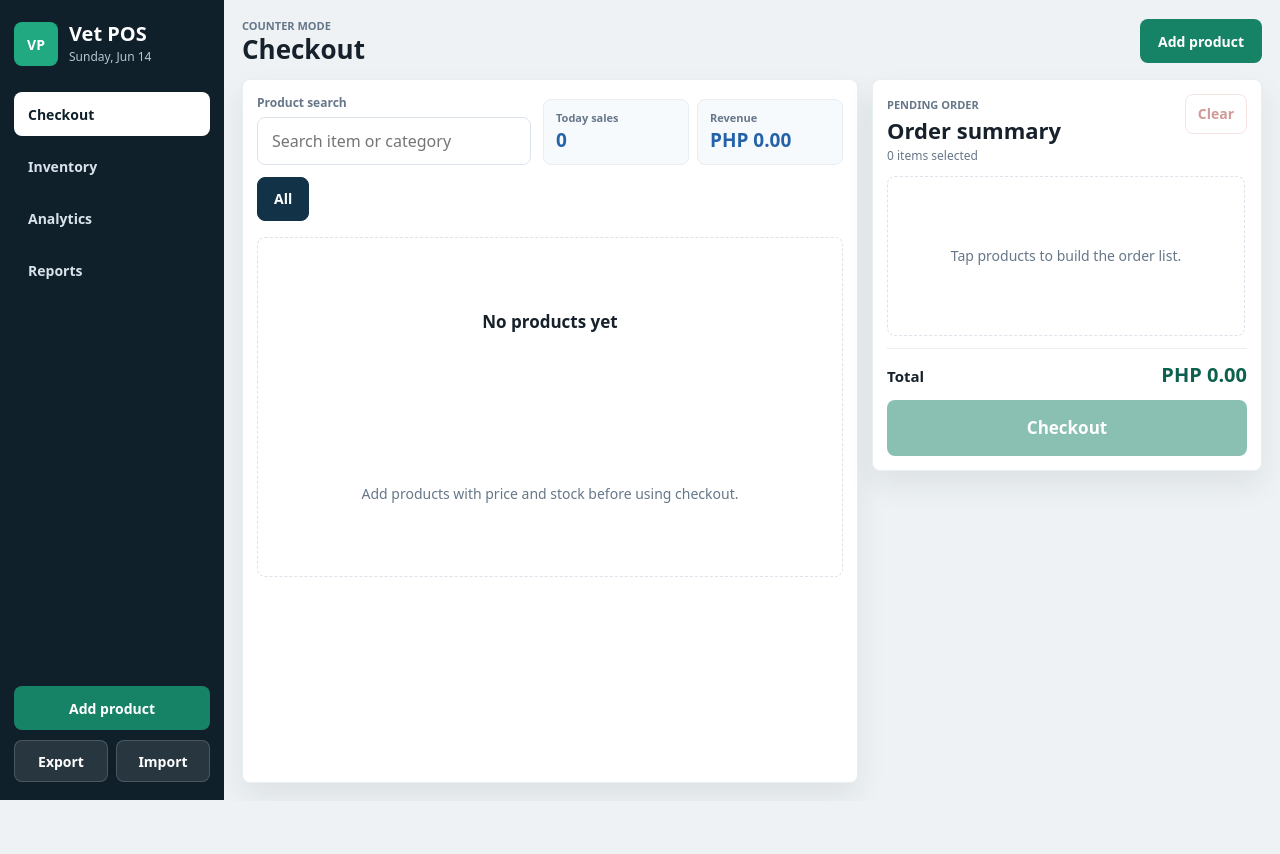
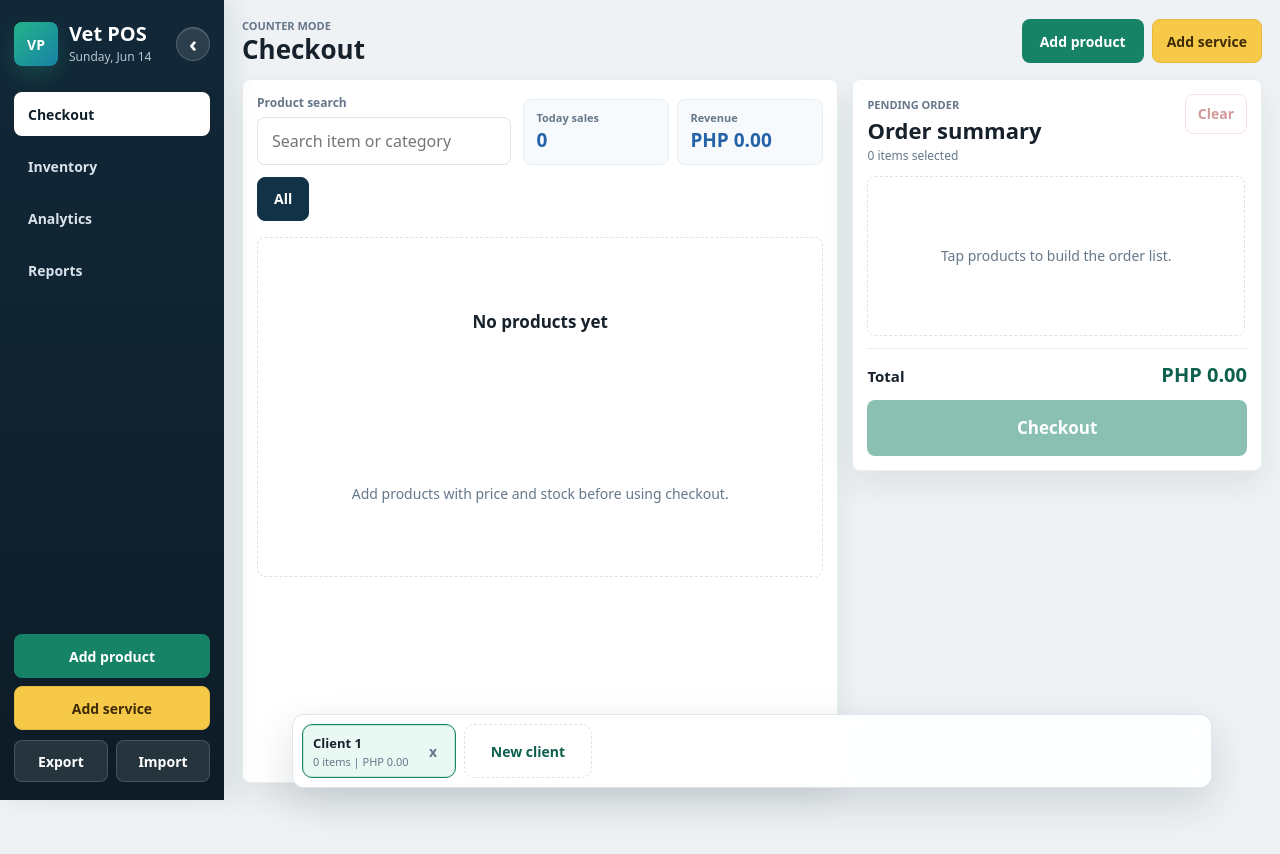
Before and after one commit to mits2025/vet-stock-app, a React (Vite) app: page / in a window 1280 px wide. Shown: the top 854 px of the page. Before the commit the page ends 801 px from the top, so only its background shows below. Built offline with nearby package versions, Linux system fonts and the light colour scheme.

Commit message:
multi client and service

```diff
--- a/src/App.jsx
+++ b/src/App.jsx
@@ -28,8 +28,10 @@ export default function App() {
   const [tab, setTab] = useState('pos')
   const [modalOpen, setModalOpen] = useState(false)
   const [editProduct, setEditProduct] = useState(null)
+  const [productPreset, setProductPreset] = useState(null)
   const [restockProduct, setRestockProduct] = useState(null)
   const [undoProduct, setUndoProduct] = useState(null)
+  const [navCollapsed, setNavCollapsed] = useState(false)
 
   useEffect(() => {
     localStorage.setItem('vet-products', JSON.stringify(products))
@@ -47,6 +49,7 @@ export default function App() {
     }
     setModalOpen(false)
     setEditProduct(null)
+    setProductPreset(null)
   }
 
   function saveRestock(data) {
@@ -125,11 +128,26 @@ export default function App() {
   }
 
   function openEdit(product) {
+    setProductPreset(null)
     setEditProduct(product)
     setModalOpen(true)
   }
 
   function openNewProduct() {
+    setProductPreset(null)
+    setEditProduct(null)
+    setModalOpen(true)
+  }
+
+  function openNewService() {
+    setProductPreset({
+      cat: 'Service',
+      trackStock: false,
+      qty: '',
+      newQty: '',
+      unit: '',
+      reorder: '',
+    })
     setEditProduct(null)
     setModalOpen(true)
   }
@@ -174,7 +192,7 @@ export default function App() {
   const activeTab = tabs.find(item => item.id === tab)
 
   return (
-    <div className="app-shell">
+    <div className={navCollapsed ? 'app-shell nav-collapsed' : 'app-shell'}>
       <aside className="side-nav">
         <div className="brand-block">
           <div className="brand-mark">VP</div>
@@ -182,6 +200,14 @@ export default function App() {
             <h1>Vet POS</h1>
             <p>{new Date().toLocaleDateString('en-PH', { weekday: 'long', month: 'short', day: 'numeric' })}</p>
           </div>
+          <button
+            type="button"
+            onClick={() => setNavCollapsed(prev => !prev)}
+            className="sidebar-toggle"
+            aria-label={navCollapsed ? 'Expand sidebar' : 'Collapse sidebar'}
+          >
+            <span>{navCollapsed ? '›' : '‹'}</span>
+          </button>
         </div>
 
         <nav className="nav-stack" aria-label="Primary">
@@ -198,7 +224,14 @@ export default function App() {
         </nav>
 
         <div className="nav-actions">
-          <button onClick={openNewProduct} className="primary-action">Add product</button>
+          <div className="create-actions">
+            <button onClick={openNewProduct} className="primary-action">
+              Add product
+            </button>
+            <button onClick={openNewService} className="service-action">
+              Add service
+            </button>
+          </div>
           <div className="backup-actions">
             <button onClick={exportBackup} className="secondary-action">Export</button>
             <label className="secondary-action">
@@ -215,7 +248,14 @@ export default function App() {
             <div className="eyebrow">Counter mode</div>
             <h2>{activeTab?.label}</h2>
           </div>
-          <button onClick={openNewProduct} className="header-add-button">Add product</button>
+          <div className="header-actions">
+            <button onClick={openNewProduct} className="header-add-button">
+              Add product
+            </button>
+            <button onClick={openNewService} className="header-service-button">
+              Add service
+            </button>
+          </div>
         </header>
 
         {tab !== 'pos' && <Dashboard products={products} />}
@@ -245,9 +285,10 @@ export default function App() {
       {modalOpen && (
         <ProductModal
           product={editProduct}
+          preset={productPreset}
           products={products}
           onSave={saveProduct}
-          onClose={() => { setModalOpen(false); setEditProduct(null) }}
+          onClose={() => { setModalOpen(false); setEditProduct(null); setProductPreset(null) }}
         />
       )}
 
--- a/src/components/POS.jsx
+++ b/src/components/POS.jsx
@@ -5,14 +5,18 @@ const money = value => `PHP ${Number(value || 0).toFixed(2)}`
 const withUnit = (value, unit) => unit ? `${value} ${unit}` : String(value)
 const priceLabel = item => item.unit ? `${money(item.price)} / ${item.unit}` : money(item.price)
 const tracksStock = product => product.trackStock !== false
+const initialOrder = { id: 'client-1', label: 'Client 1', cart: [], itemDiscounts: {} }
 
 export default function POS({ products, sales, onCompleteSale, onEditProduct, onRestockProduct }) {
   const [search, setSearch] = useState('')
   const [activeCategory, setActiveCategory] = useState('All')
-  const [cart, setCart] = useState([])
+  const [orders, setOrders] = useState([initialOrder])
+  const [activeOrderId, setActiveOrderId] = useState(initialOrder.id)
   const [checkoutOpen, setCheckoutOpen] = useState(false)
   const [paymentMethod, setPaymentMethod] = useState('Cash')
-  const [itemDiscounts, setItemDiscounts] = useState({})
+  const activeOrder = orders.find(order => order.id === activeOrderId) || orders[0]
+  const cart = activeOrder?.cart || []
+  const itemDiscounts = activeOrder?.itemDiscounts || {}
 
   const categories = useMemo(() => {
     const unique = [...new Set(products.map(product => product.cat).filter(Boolean))].sort()
@@ -59,6 +63,53 @@ export default function POS({ products, sales, onCompleteSale, onEditProduct, on
   const todaySales = sales.filter(sale => sale.date?.slice(0, 10) === todayKey)
   const todayRevenue = todaySales.reduce((sum, sale) => sum + (Number(sale.total) || 0), 0)
 
+  function updateActiveOrder(updater) {
+    setOrders(prev => prev.map(order => {
+      if (order.id !== activeOrderId) return order
+      return { ...order, ...updater(order) }
+    }))
+  }
+
+  function setActiveCart(updater) {
+    updateActiveOrder(order => ({
+      cart: typeof updater === 'function' ? updater(order.cart) : updater,
+    }))
+  }
+
+  function setActiveDiscounts(updater) {
+    updateActiveOrder(order => ({
+      itemDiscounts: typeof updater === 'function' ? updater(order.itemDiscounts) : updater,
+    }))
+  }
+
+  function addOrderPage() {
+    const order = {
+      id: `client-${Date.now()}`,
+      label: `Client ${orders.length + 1}`,
+      cart: [],
+      itemDiscounts: {},
+    }
+    setOrders(prev => [...prev, order])
+    setActiveOrderId(order.id)
+    setCheckoutOpen(false)
+  }
+
+  function removeOrderPage(orderId) {
+    if (orders.length === 1) {
+      setActiveCart([])
+      setActiveDiscounts({})
+      setCheckoutOpen(false)
+      return
+    }
+
+    const remaining = orders.filter(order => order.id !== orderId)
+    setOrders(remaining)
+    if (activeOrderId === orderId) {
+      setActiveOrderId(remaining[0].id)
+      setCheckoutOpen(false)
+    }
+  }
+
   function addToCart(product) {
     const price = Number(product.price) || 0
     if (price <= 0) {
@@ -66,7 +117,7 @@ export default function POS({ products, sales, onCompleteSale, onEditProduct, on
       return
     }
 
-    setCart(prev => {
+    setActiveCart(prev => {
       const existing = prev.find(item => item.productId === product.id)
       if (existing) {
         if (tracksStock(product) && existing.qty >= Number(product.qty)) return prev
@@ -90,7 +141,7 @@ export default function POS({ products, sales, onCompleteSale, onEditProduct, on
   }
 
   function updateQty(productId, nextQty) {
-    setCart(prev => prev.flatMap(item => {
+    setActiveCart(prev => prev.flatMap(item => {
       if (item.productId !== productId) return [item]
       const qty = Math.max(0, Math.min(Number(nextQty) || 0, item.stockAvailable))
       return qty === 0 ? [] : [{ ...item, qty }]
@@ -106,8 +157,8 @@ export default function POS({ products, sales, onCompleteSale, onEditProduct, on
   function clearCart() {
     if (cart.length === 0) return
     if (confirm('Clear the current cart?')) {
-      setCart([])
-      setItemDiscounts({})
+      setActiveCart([])
+      setActiveDiscounts({})
       setCheckoutOpen(false)
     }
   }
@@ -121,7 +172,7 @@ export default function POS({ products, sales, onCompleteSale, onEditProduct, on
   }
 
   function setItemDiscount(productId, value) {
-    setItemDiscounts(prev => ({ ...prev, [productId]: value }))
+    setActiveDiscounts(prev => ({ ...prev, [productId]: value }))
   }
 
   function checkoutOrder() {
@@ -149,8 +200,8 @@ export default function POS({ products, sales, onCompleteSale, onEditProduct, on
       paymentMethod,
       discount: discountTotal,
     })
-    setCart([])
-    setItemDiscounts({})
+    setActiveCart([])
+    setActiveDiscounts({})
     setCheckoutOpen(false)
     setPaymentMethod('Cash')
   }
@@ -186,7 +237,7 @@ export default function POS({ products, sales, onCompleteSale, onEditProduct, on
               <h3>Checkout</h3>
               <p>Review the order, apply item discounts, then choose the buyer payment mode.</p>
             </div>
-            <button onClick={() => setCheckoutOpen(false)} className="secondary-page-button">Back to POS</button>
+            <button onClick={() => setCheckoutOpen(false)} className="secondary-page-button danger-page-button">Back to POS</button>
           </div>
 
           <div className="checkout-item-list">
@@ -411,6 +462,54 @@ export default function POS({ products, sales, onCompleteSale, onEditProduct, on
           Checkout
         </button>
       </aside>
+
+      <div className="order-page-strip" aria-label="Client order pages">
+        {orders.map(order => {
+          const orderCount = order.cart.reduce((sum, item) => sum + item.qty, 0)
+          const orderTotal = order.cart.reduce((sum, item) => sum + item.qty * item.price, 0)
+          const isActive = order.id === activeOrderId
+          return (
+            <div
+              key={order.id}
+              role="button"
+              tabIndex={0}
+              onClick={() => { setActiveOrderId(order.id); setCheckoutOpen(false) }}
+              onKeyDown={event => {
+                if (event.key === 'Enter' || event.key === ' ') {
+                  event.preventDefault()
+                  setActiveOrderId(order.id)
+                  setCheckoutOpen(false)
+                }
+              }}
+              className={isActive ? 'order-page-tab active' : 'order-page-tab'}
+            >
+              <span>
+                <strong>{order.label}</strong>
+                <small>{orderCount} items | {money(orderTotal)}</small>
+              </span>
+              <span
+                role="button"
+                tabIndex={0}
+                className="order-close"
+                onClick={event => {
+                  event.stopPropagation()
+                  removeOrderPage(order.id)
+                }}
+                onKeyDown={event => {
+                  if (event.key === 'Enter' || event.key === ' ') {
+                    event.preventDefault()
+                    event.stopPropagation()
+                    removeOrderPage(order.id)
+                  }
+                }}
+              >
+                x
+              </span>
+            </div>
+          )
+        })}
+        <button type="button" onClick={addOrderPage} className="add-order-tab">New client</button>
+      </div>
     </div>
   )
 }
--- a/src/components/ProductModal.jsx
+++ b/src/components/ProductModal.jsx
@@ -3,7 +3,7 @@ import { getUsageInLastDaysWithPendingCount } from '../utils/usage'
 
 const DEFAULT_CATS = ['Medicine', 'Vaccine', 'Test Kits', 'Supplies', 'Food', 'Equipment', 'Service']
 
-export default function ProductModal({ product, products = [], onSave, onClose }) {
+export default function ProductModal({ product, preset = null, products = [], onSave, onClose }) {
   const isEdit = !!product
   const savedCats = products.map(item => item.cat).filter(Boolean)
   const cats = [...new Set([...DEFAULT_CATS, ...savedCats])].sort()
@@ -12,7 +12,7 @@ export default function ProductModal({ product, products = [], onSave, onClose }
   const [form, setForm] = useState(
     isEdit
       ? { trackStock: product.trackStock !== false, ...product, newQty: product.qty }
-      : { name: '', cat: initialCat, customCat: '', qty: '', unit: '', reorder: '', price: '', newQty: '', trackStock: true }
+      : { name: '', cat: initialCat, customCat: '', qty: '', unit: '', reorder: '', price: '', newQty: '', trackStock: true, ...preset }
   )
 
   const set = (k, v) => setForm(f => ({ ...f, [k]: v }))
--- a/src/index.css
+++ b/src/index.css
@@ -46,6 +46,11 @@ button {
   display: grid;
   grid-template-columns: 224px minmax(0, 1fr);
   min-height: 100vh;
+  transition: grid-template-columns 0.18s ease;
+}
+
+.app-shell.nav-collapsed {
+  grid-template-columns: 88px minmax(0, 1fr);
 }
 
 .side-nav {
@@ -56,8 +61,9 @@ button {
   gap: 22px;
   height: 100vh;
   padding: 18px 14px;
-  background: #10202b;
+  background: linear-gradient(180deg, #122838 0%, #0d1c27 100%);
   color: #fff;
+  box-shadow: 10px 0 24px rgba(16, 32, 43, 0.08);
 }
 
 .brand-block {
@@ -67,16 +73,23 @@ button {
   min-height: 52px;
 }
 
+.nav-collapsed .brand-block {
+  flex-direction: column;
+  justify-content: flex-start;
+  gap: 10px;
+}
+
 .brand-mark {
   display: grid;
   place-items: center;
   width: 44px;
   height: 44px;
   border-radius: 8px;
-  background: #21a982;
+  background: linear-gradient(135deg, #24b489, #1781a5);
   color: #fff;
   font-weight: 800;
   letter-spacing: 0;
+  box-shadow: 0 10px 22px rgba(33, 169, 130, 0.24);
 }
 
 .brand-block h1 {
@@ -90,6 +103,31 @@ button {
   font-size: 12px;
 }
 
+.sidebar-toggle {
+  display: grid;
+  place-items: center;
+  width: 34px;
+  height: 34px;
+  margin-left: auto;
+  border: 1px solid rgba(255, 255, 255, 0.18);
+  border-radius: 999px;
+  background: rgba(255, 255, 255, 0.11);
+  color: #fff;
+  cursor: pointer;
+  font-weight: 900;
+  box-shadow: inset 0 1px 0 rgba(255, 255, 255, 0.12);
+}
+
+.sidebar-toggle:hover {
+  background: rgba(255, 255, 255, 0.18);
+}
+
+.sidebar-toggle span {
+  transform: translateY(-1px);
+  font-size: 22px;
+  line-height: 1;
+}
+
 .nav-stack {
   display: grid;
   gap: 8px;
@@ -97,8 +135,10 @@ button {
 
 .nav-button,
 .primary-action,
+.service-action,
 .secondary-action,
 .header-add-button,
+.header-service-button,
 .category-chip,
 .product-tile,
 .clear-cart-button,
@@ -118,6 +158,11 @@ button {
   padding: 0 14px;
   background: transparent;
   color: #d8e2ea;
+  transition: background 0.16s ease, color 0.16s ease;
+}
+
+.nav-button:hover {
+  background: rgba(255, 255, 255, 0.08);
 }
 
 .nav-button.active {
@@ -129,17 +174,68 @@ button {
   display: none;
 }
 
+.nav-collapsed .brand-block h1,
+.nav-collapsed .brand-block p,
+.nav-collapsed .nav-full,
+.nav-collapsed .nav-actions {
+  display: none;
+}
+
+.nav-collapsed .sidebar-toggle {
+  margin-left: 0;
+}
+
+.nav-collapsed .nav-short {
+  display: inline;
+}
+
+.nav-collapsed .nav-button {
+  justify-content: center;
+  padding: 0 8px;
+}
+
+.nav-collapsed .side-nav {
+  align-items: stretch;
+  padding-inline: 10px;
+}
+
 .nav-actions {
   display: grid;
   gap: 10px;
   margin-top: auto;
 }
 
+.create-actions {
+  display: grid;
+  gap: 8px;
+}
+
 .primary-action,
 .header-add-button,
 .complete-sale-button {
+  display: inline-flex;
+  align-items: center;
+  justify-content: center;
+  gap: 8px;
   background: var(--primary);
   color: #fff;
+}
+
+.service-action,
+.header-service-button {
+  display: inline-flex;
+  align-items: center;
+  justify-content: center;
+  gap: 8px;
+  padding: 0 14px;
+  background: #f7c948;
+  color: #3f2b05;
+  border: 1px solid #e6b83d;
+}
+
+.service-action:hover,
+.header-service-button:hover {
+  background: #efb930;
 }
 
 .primary-action:hover,
@@ -166,7 +262,7 @@ button {
 .main-workspace {
   width: 100%;
   max-width: 1480px;
-  padding: 18px;
+  padding: 18px 18px 108px;
 }
 
 .workspace-header {
@@ -175,6 +271,13 @@ button {
   align-items: center;
   gap: 14px;
   margin-bottom: 14px;
+}
+
+.header-actions {
+  display: flex;
+  gap: 8px;
+  flex-wrap: wrap;
+  justify-content: flex-end;
 }
 
 .eyebrow {
@@ -195,15 +298,20 @@ button {
   padding: 0 18px;
 }
 
+.header-service-button {
+  min-height: 44px;
+}
+
 .pos-screen {
   display: grid;
-  grid-template-columns: minmax(0, 1fr) 390px;
+  grid-template-columns: minmax(260px, 1fr) clamp(380px, 32vw, 430px);
   gap: 14px;
   align-items: start;
 }
 
 .pos-products-panel,
 .cart-panel {
+  min-width: 0;
   background: var(--surface);
   border: 1px solid var(--line-soft);
   border-radius: 8px;
@@ -532,6 +640,93 @@ button {
   white-space: nowrap;
 }
 
+.order-page-strip {
+  position: fixed;
+  left: calc(224px + (100vw - 224px) / 2);
+  right: auto;
+  bottom: 12px;
+  z-index: 30;
+  display: flex;
+  gap: 8px;
+  overflow-x: auto;
+  width: min(920px, calc(100vw - 224px - 20px));
+  transform: translateX(-50%);
+  padding: 9px;
+  border: 1px solid rgba(220, 227, 234, 0.9);
+  border-radius: 12px;
+  background: rgba(255, 255, 255, 0.94);
+  box-shadow: 0 16px 42px rgba(23, 33, 43, 0.14);
+  backdrop-filter: blur(10px);
+}
+
+.nav-collapsed .order-page-strip {
+  left: calc(88px + (100vw - 88px) / 2);
+  width: min(920px, calc(100vw - 88px - 20px));
+}
+
+.order-page-tab,
+.add-order-tab {
+  flex: 0 0 auto;
+  display: flex;
+  align-items: center;
+  gap: 9px;
+  min-width: 154px;
+  min-height: 54px;
+  padding: 8px 10px;
+  border: 1px solid var(--line);
+  border-radius: 10px;
+  background: #fff;
+  color: var(--text);
+  cursor: pointer;
+  text-align: left;
+}
+
+.order-page-tab.active {
+  border-color: var(--primary);
+  background: #e9f8f3;
+  box-shadow: inset 0 0 0 1px rgba(22, 131, 103, 0.15);
+}
+
+.order-page-tab span:first-child {
+  display: grid;
+  gap: 2px;
+  min-width: 0;
+}
+
+.order-page-tab strong {
+  font-size: 13px;
+}
+
+.order-page-tab small {
+  color: var(--muted);
+  font-size: 11px;
+  white-space: nowrap;
+}
+
+.order-close {
+  display: grid;
+  place-items: center;
+  width: 24px;
+  height: 24px;
+  margin-left: auto;
+  border-radius: 6px;
+  color: var(--muted);
+  font-weight: 900;
+}
+
+.order-close:hover {
+  background: #f3e2e2;
+  color: var(--danger);
+}
+
+.add-order-tab {
+  justify-content: center;
+  min-width: 128px;
+  border-style: dashed;
+  color: var(--primary-dark);
+  font-weight: 800;
+}
+
 .quantity-controls {
   display: grid;
   grid-template-columns: 30px 42px 30px;
@@ -709,6 +904,17 @@ button {
   white-space: nowrap;
 }
 
+.danger-page-button {
+  border-color: #d94d4d;
+  background: #d94d4d;
+  color: #fff;
+}
+
+.danger-page-button:hover {
+  background: #bd3030;
+  border-color: #bd3030;
+}
+
 .checkout-item-list {
   display: grid;
   gap: 9px;
@@ -785,6 +991,10 @@ button {
     padding: 14px 10px;
   }
 
+  .sidebar-toggle {
+    display: none;
+  }
+
   .brand-block {
     justify-content: center;
   }
@@ -806,7 +1016,12 @@ button {
   }
 
   .pos-screen {
-    grid-template-columns: minmax(0, 1fr) 360px;
+    grid-template-columns: minmax(220px, 1fr) 380px;
+  }
+
+  .order-page-strip {
+    left: calc(88px + (100vw - 88px) / 2);
+    width: min(920px, calc(100vw - 88px - 20px));
   }
 
   .checkout-page {
@@ -817,6 +1032,41 @@ button {
 @media (max-width: 1220px) {
   .pos-toolbar {
     grid-template-columns: 1fr;
+    gap: 8px;
+  }
+
+  .pos-search-wrap {
+    gap: 4px;
+  }
+
+  .pos-search-wrap input {
+    min-height: 42px;
+    padding-inline: 12px;
+    font-size: 14px;
+  }
+
+  .pos-today-strip div {
+    min-height: 54px;
+    padding: 8px 10px;
+  }
+
+  .product-tile-grid {
+    grid-template-columns: repeat(auto-fill, minmax(140px, 1fr));
+  }
+
+  .product-tile {
+    min-height: 136px;
+    padding: 10px;
+  }
+}
+
+@media (max-width: 980px) {
+  .pos-screen {
+    grid-template-columns: minmax(0, 1fr) 360px;
+  }
+
+  .product-tile-grid {
+    grid-template-columns: repeat(auto-fill, minmax(128px, 1fr));
   }
 }
 
@@ -851,7 +1101,7 @@ button {
   }
 
   .main-workspace {
-    padding: 12px;
+    padding: 12px 12px 146px;
   }
 
   .workspace-header {
@@ -875,6 +1125,7 @@ button {
   }
 
   .cart-panel {
+    order: -1;
     position: static;
     max-height: none;
   }
@@ -898,10 +1149,19 @@ button {
   .product-tile-grid {
     grid-template-columns: repeat(auto-fill, minmax(150px, 1fr));
   }
+
+  .order-page-strip {
+    left: 50%;
+    right: auto;
+    bottom: 76px;
+    width: calc(100vw - 16px);
+    max-width: none;
+  }
 }
 
 @media (max-width: 560px) {
-  .header-add-button {
+  .header-add-button,
+  .header-service-button {
     display: none;
   }
 
```
